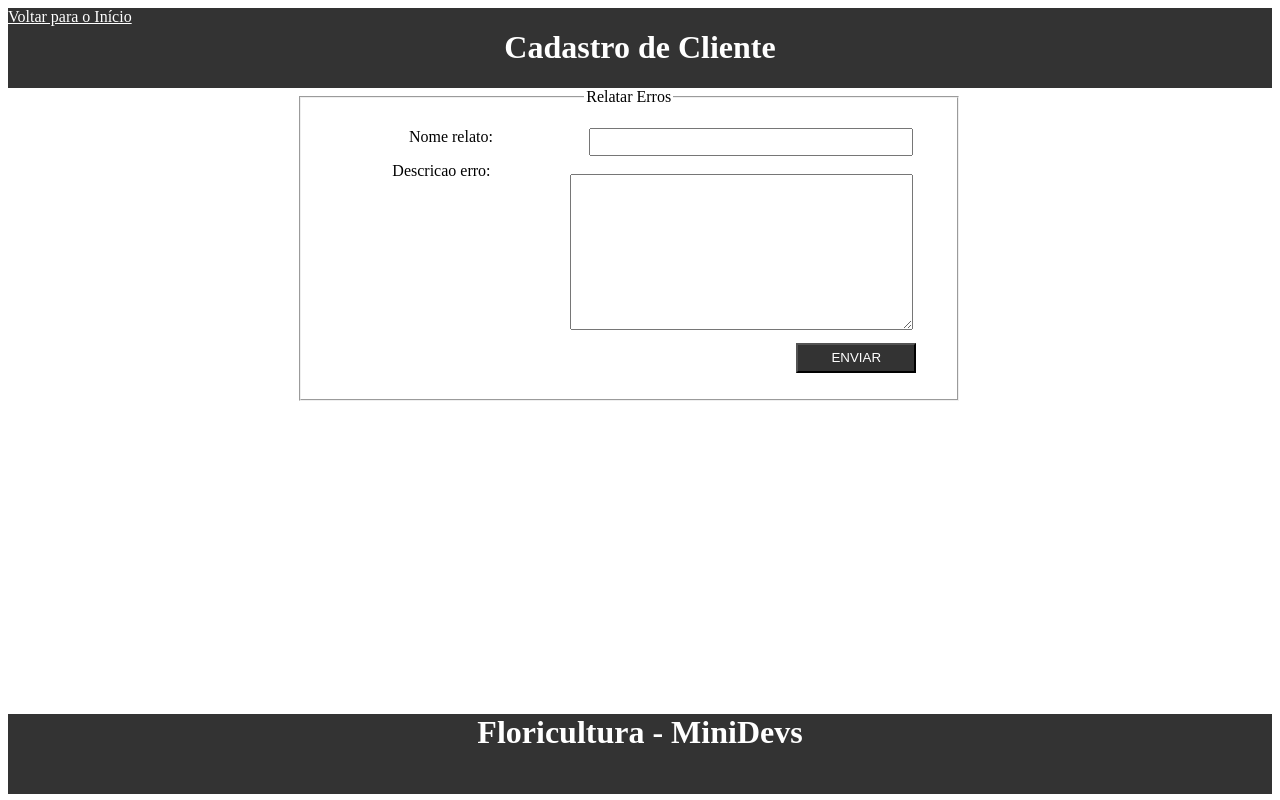
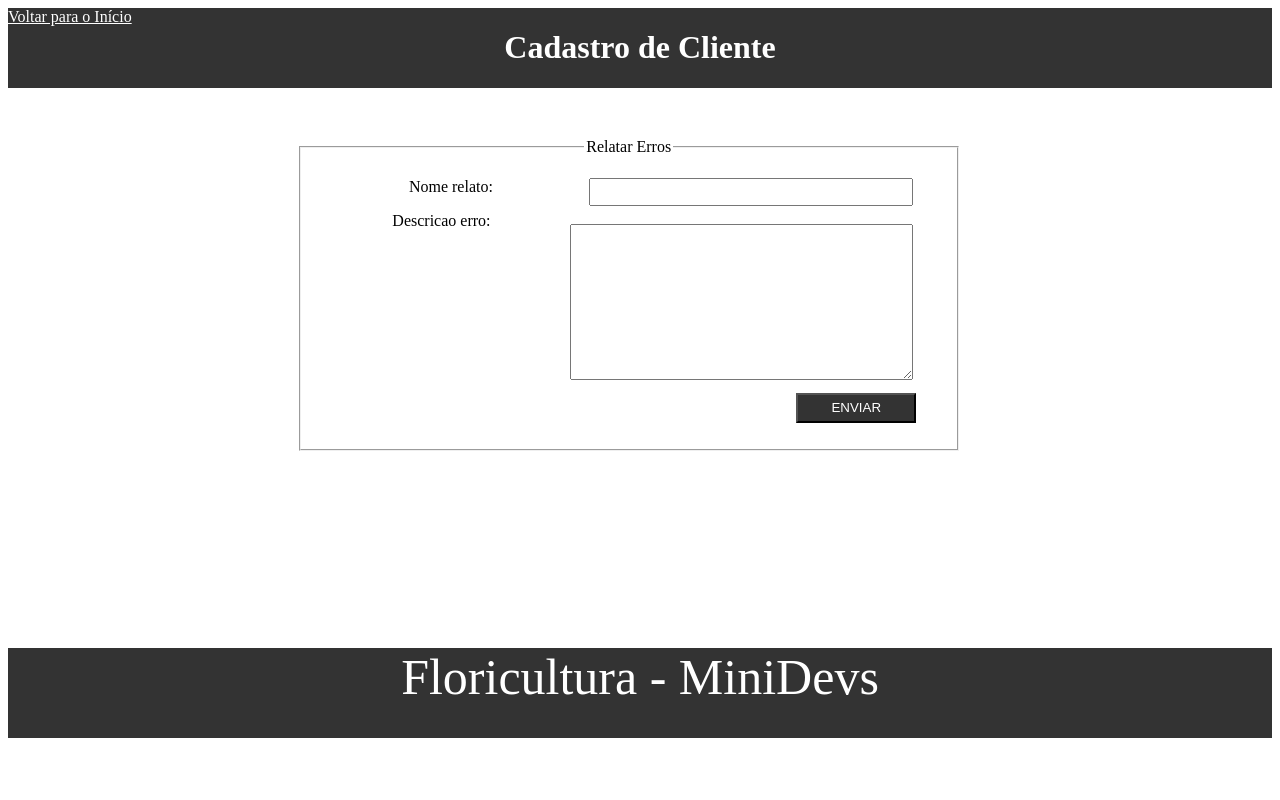
Before and after one commit to jardessonrb/FloriculturaEDU01, a Django app: page /relatar_erro/ in a window 1280 px wide. Run offline with Django 3.2, Linux system fonts and the light colour scheme.

Commit message:
Denilson

```diff
--- a/cliente/static/cliente/css/estilo_relato_erro.css
+++ b/cliente/static/cliente/css/estilo_relato_erro.css
@@ -20,7 +20,7 @@
 #posiciona{
 
     position: relative;
-    top: 80px;
+    top: 130px;
 
 }
 fieldset{
@@ -30,15 +30,21 @@ fieldset{
     text-align: center;
     margin-left: 23%;
 }
+#teste{
+    position: relative;
+    width: 100%;
+    margin: 33% auto;
+}
+#fundo{
+    font-size: 50px;
+}
 #rodape{
-
-    background-color: #333;
+    position: absolute;
+	bottom: 0;
+	background-color: #333;
     color: #FFFFFF;
-    position: relative;
-	bottom: 0;
-	top: 372px;
 	width: 100%;
-	height: 80px;
+	height: 90px;
 	text-align: center;
 
 }
--- a/cliente/templates/cliente/relatar_erro.html
+++ b/cliente/templates/cliente/relatar_erro.html
@@ -27,9 +27,10 @@
     </form>
         </fieldset>
     </div>
-
-    <div id="rodape">
-        <h1>Floricultura - MiniDevs</h1>
+    <div id="teste">
+        <div id="rodape">
+            <span id="fundo">Floricultura - MiniDevs</span>
+        </div>
     </div>
 </div>
 </body>
```
